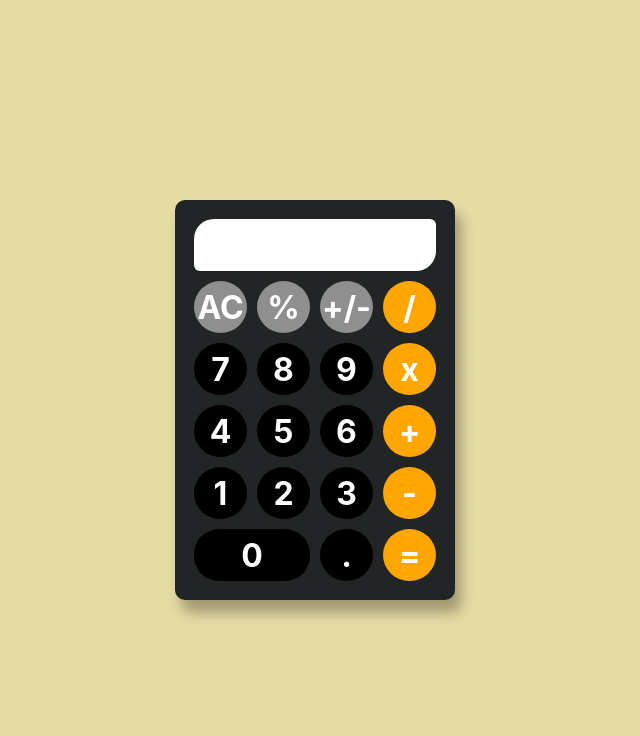
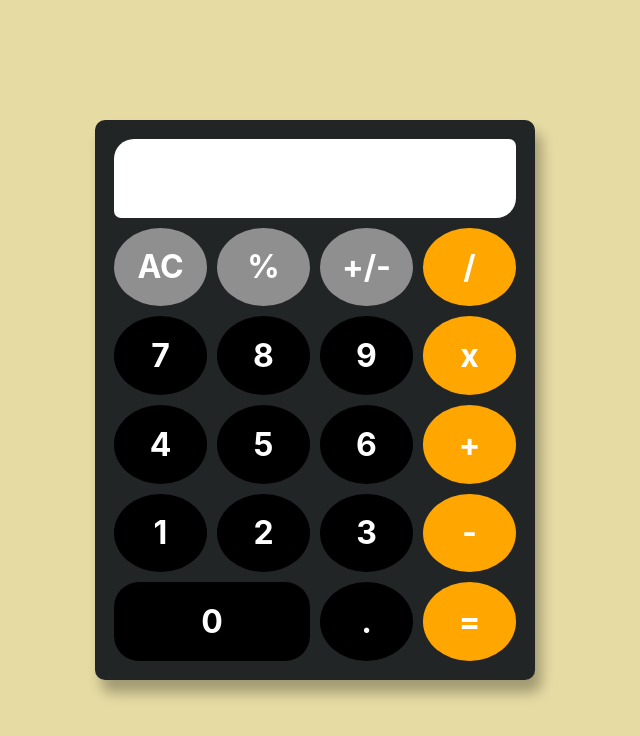
Before and after one commit to Gspeed-bit/React-Calculator, a React (Create React App) app: page / in a window 1280 px wide. Shown: the top 736 px of the page, without its empty margins (325-965 px from the left). Built offline with nearby package versions, Linux system fonts and the light colour scheme.

Commit message:
css update

```diff
--- a/public/index.html
+++ b/public/index.html
@@ -9,7 +9,7 @@
       name="description"
       content="Web site created using create-react-app"
     />
-    <link rel="apple-touch-icon" href="%PUBLIC_URL%/logo192.png" />
+    <link rel="apple-touch-icon" href="%PUBLIC_URL%/pngegg.png" />
     <!--
       manifest.json provides metadata used when your web app is installed on a
       user's mobile device or desktop. See https://developers.google.com/web/fundamentals/web-app-manifest/
--- a/src/index.css
+++ b/src/index.css
@@ -73,7 +73,7 @@ Variables
 
   .container{
     background-color: var(--clr-primary-5);
-    width: 33vh;
+    width: 30vh;
     height: 53vh;
     border-radius:10px;
     box-shadow: 6.3px 12.6px 12.6px hsl(0deg 0% 0% / 0.30);
@@ -86,7 +86,7 @@ Variables
     color: black;
     padding: 0.5rem;
     background-color: rgb(255, 255, 255);
-    border-radius: 20px 6px;
+    border-radius: 20px 7px;
     font-size: 1.9rem;
     overflow: hidden;
 }
@@ -134,7 +134,15 @@ Variables
 
 }
 
+@media screen and (max-width: 320px) {
+  /* comes into effect for screens less than or equal to 320 pixels */
+  .container{
+    padding: 5px;
+    width: 25vh;
+    height: 35vh;
 
+}
+}
 
   @media screen and (min-width: 800px) {
 
@@ -161,7 +169,8 @@ Variables
     }
     .container{
         padding: 9px;
-
+        width: 55vh;
+        height: 70vh;
     }
 
      }
```
Also changed, not shown: public/logo512.png (deleted), public/pngegg.png (added).
